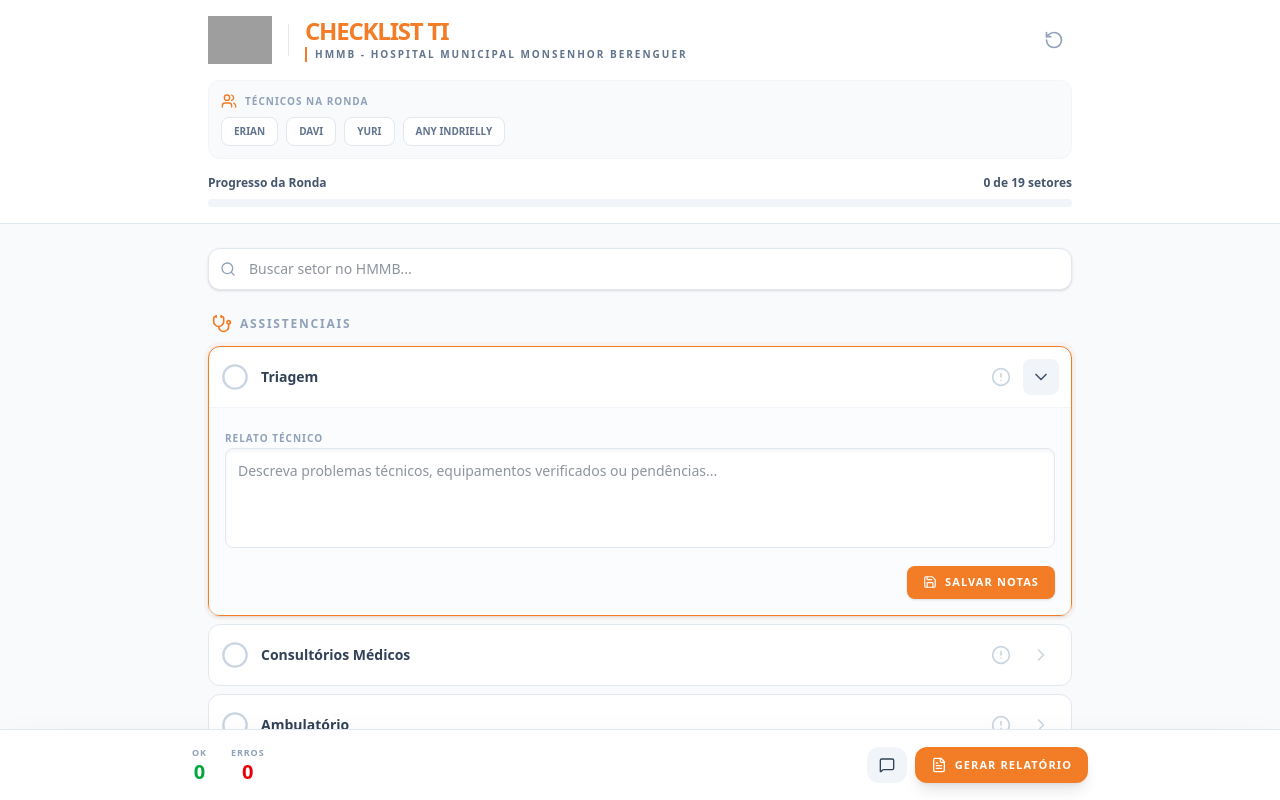
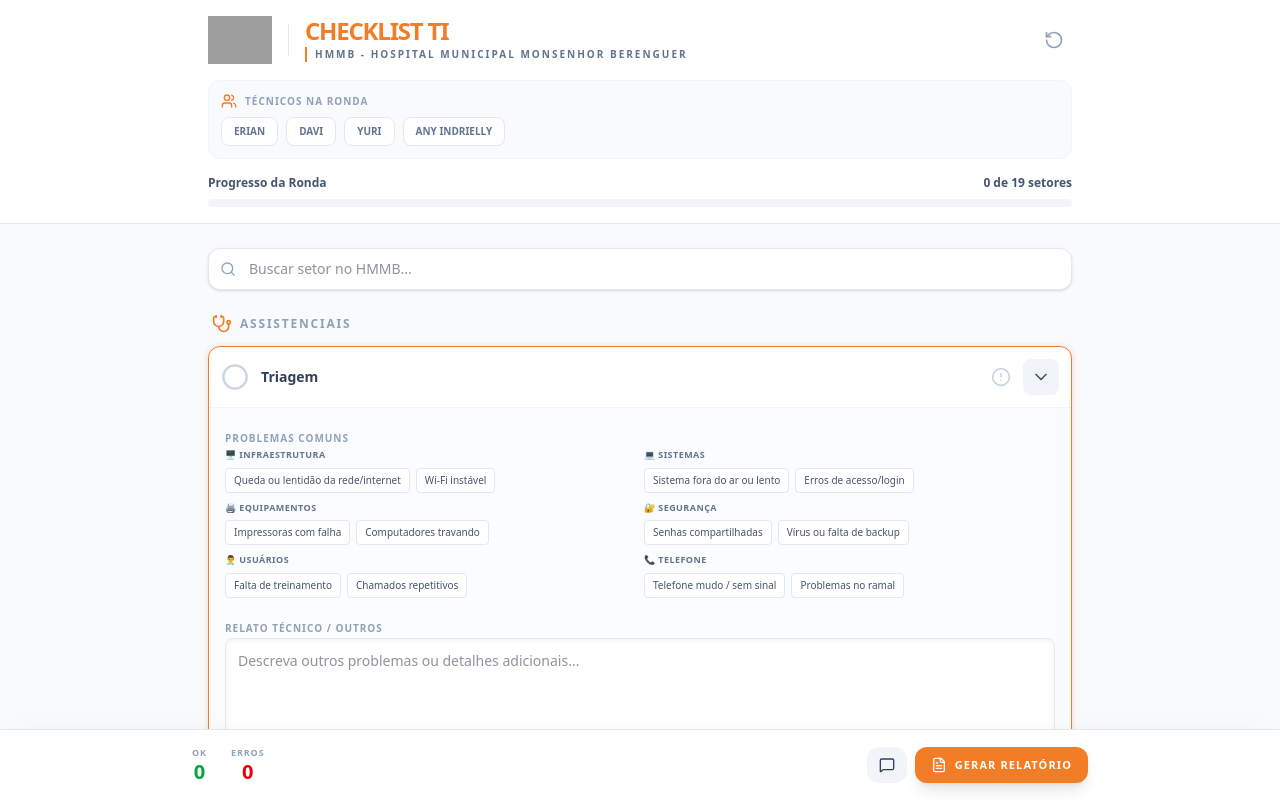
Before and after one commit to erianoliveira/CHECK-LIST---HMMB, a React (Vite) app: page / in a window 1280 px wide. Both pictures are taken after a click on the button 1041 px from the left and 377 px from the top of the page. Shown: the top 800 px of the page. Built offline with nearby package versions, Linux system fonts and the light colour scheme; grey boxes are pictures that could not be loaded.

Commit message:
feat: Add common issues and sounds to checklist
Introduces predefined common issues and corresponding sound effects for 'ok' and 'issue' statuses in the checklist. This streamlines the process of reporting and acknowledging status changes.

```diff
--- a/src/App.tsx
+++ b/src/App.tsx
@@ -30,6 +30,38 @@ import autoTable from 'jspdf-autotable';
 const HOSPITAL_LOGO_URL = 'https://i.ibb.co/v6drnf84/logo.png';
 
 const TECHNICIANS = ['ERIAN', 'DAVI', 'YURI', 'ANY INDRIELLY'];
+
+const SOUNDS = {
+  ok: 'https://assets.mixkit.co/active_storage/sfx/2571/2571-preview.mp3',
+  issue: 'https://assets.mixkit.co/active_storage/sfx/2572/2572-preview.mp3'
+};
+
+const COMMON_ISSUES = [
+  {
+    category: '🖥️ Infraestrutura',
+    issues: ['Queda ou lentidão da rede/internet', 'Wi-Fi instável']
+  },
+  {
+    category: '💻 Sistemas',
+    issues: ['Sistema fora do ar ou lento', 'Erros de acesso/login']
+  },
+  {
+    category: '🖨️ Equipamentos',
+    issues: ['Impressoras com falha', 'Computadores travando']
+  },
+  {
+    category: '🔐 Segurança',
+    issues: ['Senhas compartilhadas', 'Vírus ou falta de backup']
+  },
+  {
+    category: '👨‍⚕️ Usuários',
+    issues: ['Falta de treinamento', 'Chamados repetitivos']
+  },
+  {
+    category: '📞 Telefone',
+    issues: ['Telefone mudo / sem sinal', 'Problemas no ramal']
+  }
+];
 
 // Types
 type SectorStatus = 'pending' | 'ok' | 'issue';
@@ -138,6 +170,12 @@ export default function App() {
   }, [categories]);
 
   const updateStatus = (catId: string, sectorId: string, status: SectorStatus) => {
+    if (status !== 'pending') {
+      const audio = new Audio(status === 'ok' ? SOUNDS.ok : SOUNDS.issue);
+      audio.play().catch(() => {
+        // Ignore errors if browser blocks autoplay
+      });
+    }
     setCategories(prev => prev.map(cat => {
       if (cat.id !== catId) return cat;
       return {
@@ -426,14 +464,44 @@ export default function App() {
                           exit={{ height: 0, opacity: 0 }}
                           className="overflow-hidden border-t border-slate-100 bg-slate-50/50"
                         >
-                          <div className="p-4 space-y-3">
-                            <label className="text-[10px] font-black text-slate-400 uppercase tracking-widest">Relato Técnico</label>
-                            <textarea
-                              className="w-full p-3 text-sm bg-white border border-slate-200 rounded-lg focus:outline-none focus:ring-2 focus:ring-[#F27D26]/20 focus:border-[#F27D26] min-h-[100px] resize-none shadow-inner"
-                              placeholder="Descreva problemas técnicos, equipamentos verificados ou pendências..."
-                              value={sector.notes}
-                              onChange={(e) => updateNotes(category.id, sector.id, e.target.value)}
-                            />
+                          <div className="p-4 space-y-4">
+                            <div className="space-y-3">
+                              <label className="text-[10px] font-black text-slate-400 uppercase tracking-widest">Problemas Comuns</label>
+                              <div className="grid grid-cols-1 sm:grid-cols-2 gap-2">
+                                {COMMON_ISSUES.map((group) => (
+                                  <div key={group.category} className="space-y-1.5">
+                                    <p className="text-[9px] font-bold text-slate-500 uppercase tracking-wider">{group.category}</p>
+                                    <div className="flex flex-wrap gap-1.5">
+                                      {group.issues.map((issue) => (
+                                        <button
+                                          key={issue}
+                                          onClick={() => {
+                                            const currentNotes = sector.notes.trim();
+                                            const newNote = currentNotes ? `${currentNotes}\n- ${issue}` : `- ${issue}`;
+                                            updateNotes(category.id, sector.id, newNote);
+                                            updateStatus(category.id, sector.id, 'issue');
+                                          }}
+                                          className="px-2 py-1 bg-white border border-slate-200 rounded text-[10px] text-slate-600 hover:border-[#F27D26] hover:text-[#F27D26] transition-colors text-left"
+                                        >
+                                          {issue}
+                                        </button>
+                                      ))}
+                                    </div>
+                                  </div>
+                                ))}
+                              </div>
+                            </div>
+
+                            <div className="space-y-2">
+                              <label className="text-[10px] font-black text-slate-400 uppercase tracking-widest">Relato Técnico / Outros</label>
+                              <textarea
+                                className="w-full p-3 text-sm bg-white border border-slate-200 rounded-lg focus:outline-none focus:ring-2 focus:ring-[#F27D26]/20 focus:border-[#F27D26] min-h-[100px] resize-none shadow-inner"
+                                placeholder="Descreva outros problemas ou detalhes adicionais..."
+                                value={sector.notes}
+                                onChange={(e) => updateNotes(category.id, sector.id, e.target.value)}
+                              />
+                            </div>
+
                             <div className="flex justify-end">
                               <button
                                 onClick={() => setSelectedSector(null)}
```
